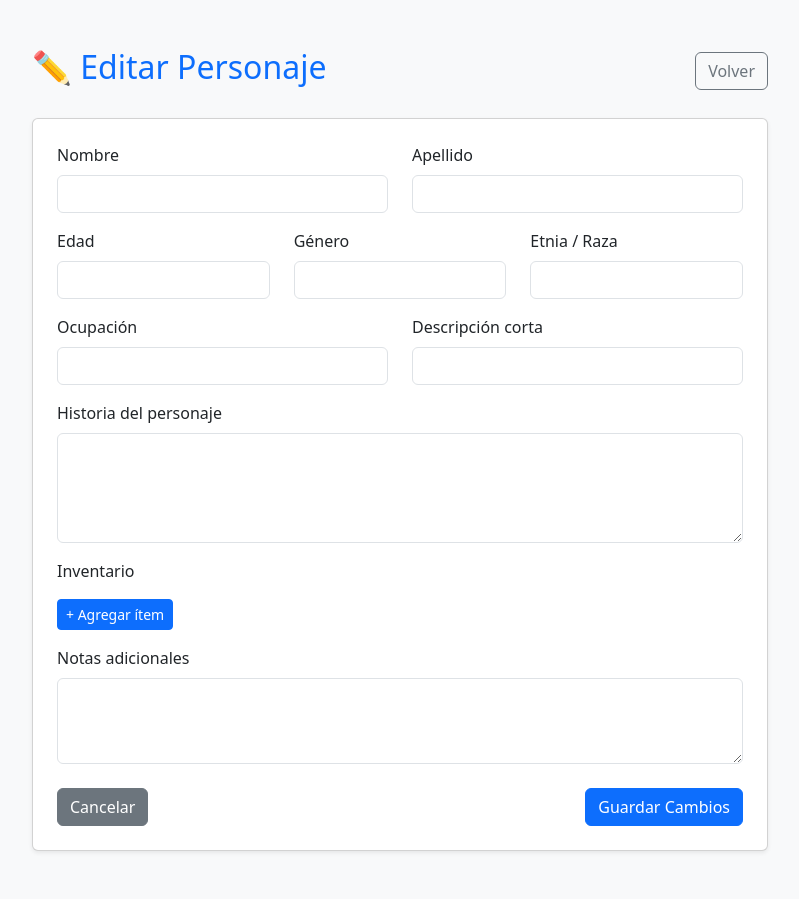
After one commit to FErmitanio90/bitacorarolera, a Flask app: template templates/editar_personajes_form.html in a window 1280 px wide. The commit adds this page. Shown: the whole page, without its empty margins (240-1039 px from the left). Run offline with Flask 3, Linux system fonts and the light colour scheme; the template is opened without the code that fills it, so the values that code supplies are empty.

Commit message:
Actualización secciones.txt

```diff
--- a/app.py
+++ b/app.py
@@ -327,6 +327,256 @@ def download_session_proxy(idsesion):
                 yield chunk
 
     return Response(generate(), headers=headers_to_forward)
+
+# Personajes
+@app.route('/personajes', methods=['GET', 'POST'])
+def personajes_view():
+    usuario = session.get("usuario")
+    token = session.get("access_token")
+
+    if not usuario or not token:
+        flash("No hay sesión activa. Por favor, inicia sesión.", "danger")
+        return redirect(url_for("index"))
+
+    headers = {
+        "Authorization": f"Bearer {token}",
+        "Content-Type": "application/json"
+    }
+
+    if request.method == "POST":
+        accion = request.form.get("accion")
+
+        cronica = request.form.get("cronica")
+        juego = request.form.get("juego")
+        nombre = request.form.get("nombre")
+        apellido = request.form.get("apellido")
+        genero = request.form.get("genero")
+        edad = request.form.get("edad")
+        ocupacion = request.form.get("ocupacion")
+        etnia = request.form.get("etnia")
+        descripcion = request.form.get("descripcion")
+        historia = request.form.get("historia")
+        inventario = request.form.get("inventario")
+        notas = request.form.get("notas")
+
+        try:
+            payload = {
+                "cronica": cronica,
+                "juego": juego,
+                "nombre": nombre,
+                "apellido": apellido,
+                "edad": edad,
+                "genero": genero,
+                "ocupacion": ocupacion,
+                "etnia": etnia,
+                "descripcion": descripcion,
+                "historia": historia,
+                "inventario": inventario,
+                "notas": notas
+            }
+
+            response = requests.post(
+                f"{BACKEND_URL}/personajes",
+                json=payload,
+                headers=headers
+            )
+
+            if response.status_code == 201:
+                flash("¡Personaje creado exitosamente!", "success")
+            else:
+                try:
+                    data = response.json()
+                except:
+                    data = {}
+                flash(f"Error ({response.status_code}): {data.get('msg', 'Fallo en la API')}", "warning")
+
+        except Exception as e:
+            flash(f"Error en conexión con el backend: {str(e)}", "danger")
+
+    return render_template("personajes.html")
+
+@app.route('/personajes/listar', methods=['GET'])
+def listar_personajes_view():
+    usuario = session.get("usuario")
+    token = session.get("access_token")
+
+    if not usuario or not token:
+        flash("No hay sesión activa. Por favor, inicia sesión.", "danger")
+        return redirect(url_for("index"))
+
+    headers = {
+        "Authorization": f"Bearer {token}",
+        "Content-Type": "application/json"
+    }
+
+    try:
+        response = requests.get(f"{BACKEND_URL}/personajes", headers=headers)
+
+        if response.status_code == 200:
+            personajes = response.json()
+            return render_template("listar_personajes.html", personajes=personajes)
+        else:
+            flash(f"Error ({response.status_code}): No se pudieron obtener los personajes.", "warning")
+            return render_template("listar_personajes.html", personajes=[])
+
+    except Exception as e:
+        flash(f"Error conectando al backend: {e}", "danger")
+        return render_template("listar_personajes.html", personajes=[])
+
+@app.route('/personajes/editar/<int:id_personaje>', methods=['GET'])
+def editar_personaje_view(id_personaje):
+    token = session.get("access_token")
+    if not token:
+        flash("Debe iniciar sesión.", "warning")
+        return redirect(url_for("index"))
+
+    try:
+        headers = {"Authorization": f"Bearer {token}"}
+        url = f"{BACKEND_URL}/personajes/{id_personaje}"
+        response = requests.get(url, headers=headers)
+
+        if response.status_code != 200:
+            flash("No se pudo obtener el personaje solicitado.", "danger")
+            return redirect(url_for("personajes_view"))
+
+        personaje = response.json()
+
+        return render_template("editar_personaje_form.html", personaje=personaje)
+
+    except Exception as e:
+        print("❌ Excepción:", e)
+        flash("Error al cargar el personaje.", "danger")
+        return redirect(url_for("personajes_view"))
+@app.route('/personajes/editar_submit', methods=['POST'])
+def editar_personaje_submit():
+    token = session.get("access_token")
+    if not token:
+        flash("Debe iniciar sesión.", "warning")
+        return redirect(url_for("index"))
+
+    id_personaje = request.form.get("id")
+
+    data = {
+        "cronica": request.form.get("cronica"),
+        "juego": request.form.get("juego"),
+        "nombre": request.form.get("nombre"),
+        "apellido": request.form.get("apellido"),
+        "edad": request.form.get("edad"),
+        "genero": request.form.get("genero"),
+        "ocupacion": request.form.get("ocupacion"),
+        "etnia": request.form.get("etnia"),
+        "descripcion": request.form.get("descripcion"),
+        "historia": request.form.get("historia"),
+        "inventario": request.form.get("inventario"),
+        "notas": request.form.get("notas")
+    }
+
+    url = f"{BACKEND_URL}/personajes/{id_personaje}"
+
+    headers = {
+        "Authorization": f"Bearer {token}",
+        "Content-Type": "application/json"
+    }
+
+    try:
+        response = requests.put(url, json=data, headers=headers)
+
+        if response.status_code == 200:
+            flash("Personaje actualizado correctamente.", "success")
+        else:
+            print("❌ Error PUT:", response.text)
+            flash("No se pudo actualizar el personaje.", "danger")
+
+    except Exception as e:
+        print("❌ Excepción:", e)
+        flash("Error interno al actualizar personaje.", "danger")
+
+    return redirect(url_for("personajes_view"))
+
+@app.route('/personajes/eliminar/<int:id_personaje>', methods=['POST'])
+def eliminar_personaje_view(id_personaje):
+    token = session.get("access_token")
+
+    if not token:
+        flash("Debe iniciar sesión.", "warning")
+        return redirect(url_for("index"))
+
+    headers = {
+        "Authorization": f"Bearer {token}",
+        "Content-Type": "application/json"
+    }
+
+    url = f"{BACKEND_URL}/personajes/{id_personaje}"
+
+    try:
+        response = requests.delete(url, headers=headers)
+
+        # Intentar decodificar JSON (a veces el backend no envía nada)
+        try:
+            data = response.json()
+        except:
+            data = {}
+
+        if response.status_code == 200:
+            flash("Personaje eliminado correctamente.", "success")
+        elif response.status_code == 404:
+            flash("El personaje no existe o ya fue eliminado.", "warning")
+        elif response.status_code == 401:
+            flash("No autorizado. Inicie sesión nuevamente.", "danger")
+        else:
+            flash(
+                f"Error ({response.status_code}): {data.get('msg', data.get('message', 'Fallo al eliminar personaje'))}",
+                "danger"
+            )
+
+    except Exception as e:
+        print("❌ Excepción:", e)
+        flash("Error de conexión con el backend.", "danger")
+
+    return redirect(url_for("personajes_view"))
+#Descargar personaje PDF
+@app.route('/personajes/<int:id_personaje>/download_pdf', methods=['GET'])
+def download_personaje_pdf(id_personaje):
+    token = session.get("access_token")
+    if not token:
+        flash("Debe iniciar sesión para descargar.", "warning")
+        return redirect(url_for("index"))
+
+    backend_endpoint = f"{BACKEND_URL}/personajes/{id_personaje}/pdf"
+
+    try:
+        resp = requests.get(
+            backend_endpoint,
+            headers={"Authorization": f"Bearer {token}"},
+            stream=True,
+            timeout=30
+        )
+    except requests.exceptions.RequestException as e:
+        flash("No se pudo conectar al backend para descargar el archivo.", "danger")
+        return redirect(url_for("personajes_view"))
+
+    if resp.status_code != 200:
+        try:
+            data = resp.json()
+            msg = data.get("msg", data.get("error", resp.text))
+        except Exception:
+            msg = resp.text or f"Error {resp.status_code}"
+        flash(f"No se pudo descargar: {msg}", "warning")
+        return redirect(url_for("personajes_view"))
+
+    headers_to_forward = {}
+    if "content-disposition" in resp.headers:
+        headers_to_forward["Content-Disposition"] = resp.headers["content-disposition"]
+    if "content-type" in resp.headers:
+        headers_to_forward["Content-Type"] = resp.headers["content-type"]
+
+    def generate():
+        for chunk in resp.iter_content(chunk_size=8192):
+            if chunk:
+                yield chunk
+
+    return Response(generate(), headers=headers_to_forward)
+
 # Logout
 @app.route('/logout', methods=['GET'])
 def logout():
--- a/templates/dashboard.html
+++ b/templates/dashboard.html
@@ -45,6 +45,7 @@
                 <h2 class="h4 text-secondary">Bienvenido, {{ username }}</h2>
             </div>
             <div>
+                <a href="{{ url_for('personajes_view') }}" class="btn btn-outline-primary me-2">Personajes</a>
                 <a href="{{ url_for('logout') }}" class="btn btn-outline-danger me-2">Cerrar Sesión</a>
                 <button class="btn btn-primary" type="button" data-bs-toggle="collapse" data-bs-target="#collapseForm" aria-expanded="false" aria-controls="collapseForm">
                     + Nueva Sesión
--- /dev/null
+++ b/templates/editar_personajes_form.html
@@ -0,0 +1,126 @@
+<!DOCTYPE html>
+<html lang="es">
+<head>
+    <meta charset="UTF-8">
+    <meta name="viewport" content="width=device-width, initial-scale=1.0">
+    <title>Editar Personaje</title>
+    <link href="https://cdn.jsdelivr.net/npm/bootstrap@5.3.3/dist/css/bootstrap.min.css" rel="stylesheet">
+</head>
+<body class="bg-light">
+
+<div class="container py-5">
+    <div class="row justify-content-center">
+        <div class="col-md-8">
+
+            <!-- Header -->
+            <div class="d-flex justify-content-between align-items-center mb-4">
+                <h2 class="text-primary">✏️ Editar Personaje</h2>
+                <a href="{{ url_for('personajes_view') }}" class="btn btn-outline-secondary">Volver</a>
+            </div>
+
+            <!-- Formulario -->
+            <div class="card shadow-sm p-4">
+                <form action="{{ url_for('editar_personaje_submit') }}" method="POST">
+
+                    <input type="hidden" name="id" value="{{ personaje.idpersonaje }}">
+
+                    <div class="row mb-3">
+                        <div class="col-md-6">
+                            <label class="form-label">Nombre</label>
+                            <input type="text" class="form-control" name="nombre" value="{{ personaje.nombre }}" required>
+                        </div>
+                        <div class="col-md-6">
+                            <label class="form-label">Apellido</label>
+                            <input type="text" class="form-control" name="apellido" value="{{ personaje.apellido }}" required>
+                        </div>
+                    </div>
+
+                    <div class="row mb-3">
+                        <div class="col-md-4">
+                            <label class="form-label">Edad</label>
+                            <input type="number" class="form-control" name="edad" value="{{ personaje.edad }}">
+                        </div>
+                        <div class="col-md-4">
+                            <label class="form-label">Género</label>
+                            <input type="text" class="form-control" name="genero" value="{{ personaje.genero }}">
+                        </div>
+                        <div class="col-md-4">
+                            <label class="form-label">Etnia / Raza</label>
+                            <input type="text" class="form-control" name="etnia" value="{{ personaje.etnia }}">
+                        </div>
+                    </div>
+
+                    <div class="row mb-3">
+                        <div class="col-md-6">
+                            <label class="form-label">Ocupación</label>
+                            <input type="text" class="form-control" name="ocupacion" value="{{ personaje.ocupacion }}">
+                        </div>
+                        <div class="col-md-6">
+                            <label class="form-label">Descripción corta</label>
+                            <input type="text" class="form-control" name="descripcion" value="{{ personaje.descripcion }}">
+                        </div>
+                    </div>
+
+                    <div class="mb-3">
+                        <label class="form-label">Historia del personaje</label>
+                        <textarea class="form-control" name="historia" rows="4">{{ personaje.historia }}</textarea>
+                    </div>
+
+                                        <!-- Inventario como lista -->
+                    <div class="mb-3">
+                        <label class="form-label">Inventario</label>
+
+                        <div id="inventario-list">
+                            {% for item in personaje.inventario or [] %}
+                            <div class="row g-2 mb-2 inventario-item">
+                                <div class="col-7">
+                                    <input type="text" class="form-control" name="item_nombre" value="{{ item.item }}" placeholder="Nombre del ítem">
+                                </div>
+                                <div class="col-3">
+                                    <input type="number" class="form-control" name="item_cantidad" value="{{ item.cantidad }}" min="0">
+                                </div>
+                                <div class="col-2">
+                                    <button type="button" class="btn btn-danger w-100 remove-item">X</button>
+                                </div>
+                            </div>
+                            {% endfor %}
+                        </div>
+
+                        <button type="button" class="btn btn-sm btn-primary mt-2" id="add-item">
+                            + Agregar ítem
+                        </button>
+
+                        <!-- Campo oculto para enviar JSON -->
+                        <input type="hidden" name="inventario" id="inventario-json">
+                    </div>
+
+
+                    <div class="mb-3">
+                        <label class="form-label">Notas adicionales</label>
+                        <textarea class="form-control" name="notas" rows="3">{{ personaje.notas }}</textarea>
+                    </div>
+
+                    <div class="d-flex justify-content-between mt-4">
+                        <a href="{{ url_for('personajes_view') }}" class="btn btn-secondary">Cancelar</a>
+                        <button type="submit" class="btn btn-primary">Guardar Cambios</button>
+                    </div>
+                </form>
+            </div>
+
+        </div>
+    </div>
+</div>
+<script>
+function updateInventarioJson() {
+    const textarea = document.getElementById("inventario");
+    try {
+        JSON.parse(textarea.value);
+        textarea.classList.remove("is-invalid");
+    } catch (e) {
+        textarea.classList.add("is-invalid");
+    }
+}
+</script>
+
+</body>
+</html>
```
Also changed, not shown: personajes.py (added, +208 -0 lines), templates/personajes.html (added, +141 -0 lines).
